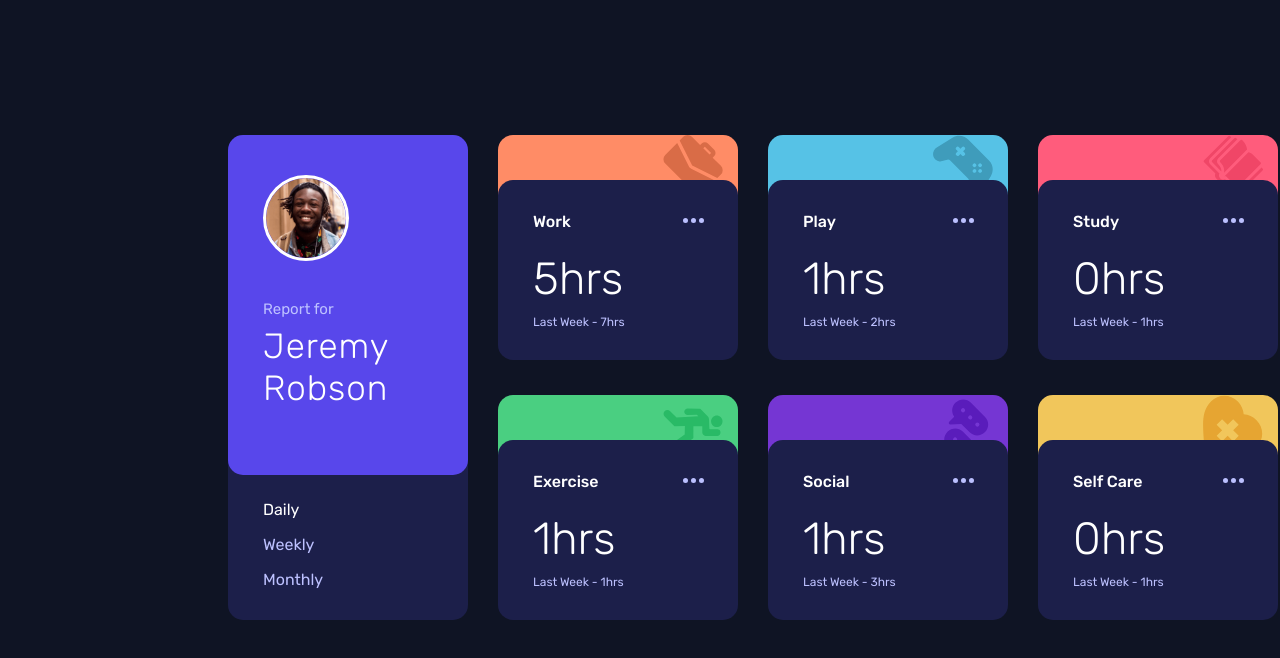
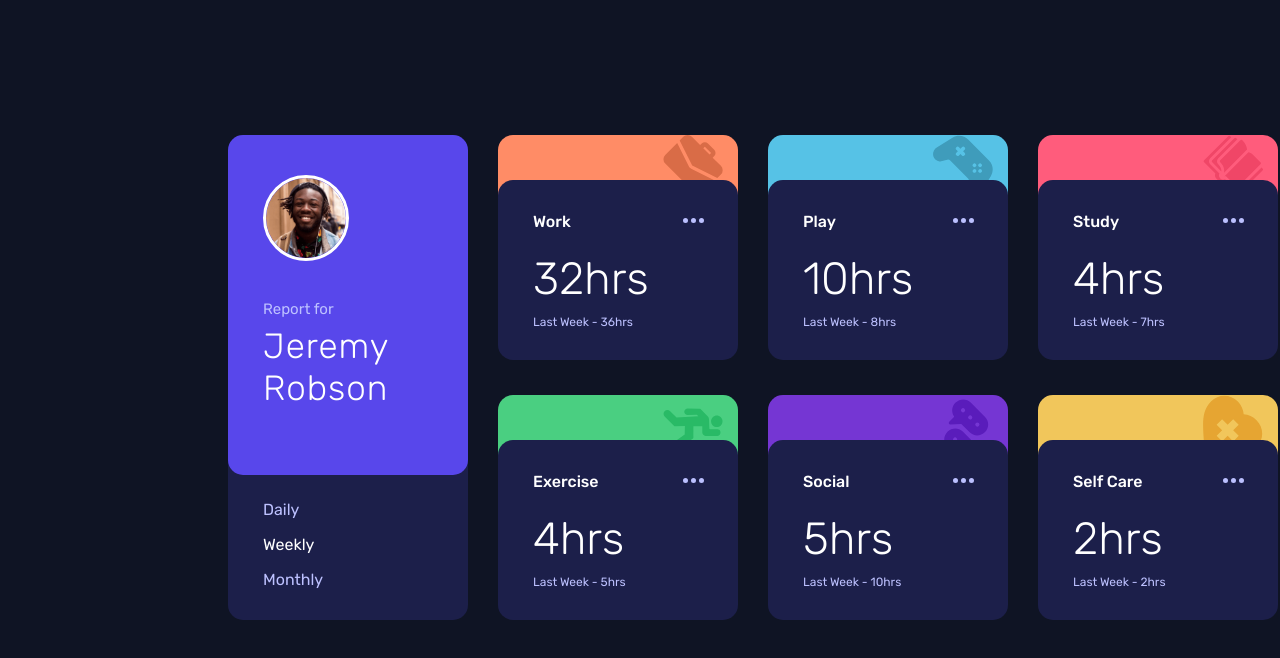
Before and after one commit to ThisumiSamarasekara/Time-tracking-dashboard, a React (Create React App) app: page / in a window 1280 px wide. Shown: the top 658 px of the page. Built offline with nearby package versions, Linux system fonts and the light colour scheme.

Commit message:
adding media query

```diff
--- a/src/App.css
+++ b/src/App.css
@@ -13,3 +13,21 @@
   grid-template-columns: repeat(3, 0fr);
   gap: 80px 30px;
 }
+
+@media (max-width: 376px) {
+  .profile_activities {
+    margin-top: 150px;
+  }
+
+  .activity {
+    width: 780px;
+    margin-left: 9px;
+    margin-top: 25px;
+  }
+
+  .set1 {
+    display: flex;
+    flex-direction: column;
+    gap: 70px 0;
+  }
+}
--- a/src/App.js
+++ b/src/App.js
@@ -1,23 +1,32 @@
 import React, { useState } from "react";
-import "./App.css";
 import Activity from "./components/Activity/Activity";
 import Profile from "./components/Profile/Profile";
-import data from "./metaData/data.json";
 import PlayIcon1 from "../src/images/icon-work.svg";
 import PlayIcon2 from "../src/images/icon-play.svg";
 import PlayIcon3 from "../src/images/icon-study.svg";
 import PlayIcon4 from "../src/images/icon-exercise.svg";
 import PlayIcon5 from "../src/images/icon-social.svg";
 import PlayIcon6 from "../src/images/icon-self-care.svg";
+import data from "./metaData/data.json";
+import "./App.css";
 
 function App() {
+  const [selectedPeriod, setSelectedPeriod] = useState("Weekly");
+
+  const handlePeriodClick = (period) => {
+    setSelectedPeriod(period);
+  };
+
   return (
     <div className="App">
       <div className="profile_activities">
         <div className="profile">
-          <Profile />
+          <Profile
+            selectedPeriod={selectedPeriod}
+            handlePeriodClick={handlePeriodClick}
+          />
         </div>
-        <div className="set1">
+
         <div className="activity">
           <div className="set1">
             {data.map((item, index) => {
@@ -47,9 +56,22 @@ function App() {
                   <Activity
                     activity={item.title}
                     image={image}
-                      hours={item.timeframes.daily.current}
-                      lastWeekHours={item.timeframes.daily.previous}
                     backgroundColor={backgroundColor}
+                    selectedPeriod={selectedPeriod}
+                    hours={
+                      selectedPeriod === "Daily"
+                        ? item.timeframes.daily.current
+                        : selectedPeriod === "Weekly"
+                        ? item.timeframes.weekly.current
+                        : item.timeframes.monthly.current
+                    }
+                    lastWeekHours={
+                      selectedPeriod === "Daily"
+                        ? item.timeframes.daily.previous
+                        : selectedPeriod === "Weekly"
+                        ? item.timeframes.weekly.previous
+                        : item.timeframes.monthly.previous
+                    }
                   />
                 </div>
               );
@@ -58,7 +80,6 @@ function App() {
         </div>
       </div>
     </div>
-    </div>
   );
 }
 
--- a/src/components/Activity/Activity.css
+++ b/src/components/Activity/Activity.css
@@ -65,3 +65,7 @@
   background-color: hsl(235, 45%, 61%);
   cursor: pointer;
 }
+
+.dots img:hover {
+  filter: brightness(0) invert(1);
+}
--- a/src/components/Activity/Activity.js
+++ b/src/components/Activity/Activity.js
@@ -1,14 +1,14 @@
 import React from "react";
-import img from "../../images/icon-work.svg";
 import img1 from "../../images/icon-ellipsis.svg";
 import "../Activity/Activity.css";
 
 export default function Activity({
   activity,
   image,
+  backgroundColor,
+  selectedPeriod,
   hours,
   lastWeekHours,
-  backgroundColor,
 }) {
   return (
     <div className="main_container">
@@ -29,10 +29,23 @@ export default function Activity({
           </div>
         </div>
         <div className="time">
-          <p>{hours}hrs</p>
+          <p>
+            {selectedPeriod === "Daily"
+              ? `${hours}hrs`
+              : selectedPeriod === "Weekly"
+              ? `${hours}hrs`
+              : `${hours}hrs`}
+          </p>
         </div>
         <div className="lastWeekTime">
-          <p>Last Week - {lastWeekHours}hrs</p>
+          <p>
+            Last Week -{" "}
+            {selectedPeriod === "Daily"
+              ? `${lastWeekHours}hrs`
+              : selectedPeriod === "Weekly"
+              ? `${lastWeekHours}hrs`
+              : `${lastWeekHours}hrs`}
+          </p>
         </div>
       </div>
     </div>
--- a/src/components/Profile/Profile.css
+++ b/src/components/Profile/Profile.css
@@ -67,3 +67,51 @@
 .days_info p.selected {
   color: white;
 }
+
+@media (max-width: 376px) {
+  .profile_container {
+    height: 60px;
+    width: 280px;
+    margin-left: 9px;
+    padding: 40px 30px;
+    display: flex;
+    top: -210px;
+  }
+
+  .profile_img img {
+    width: 55px;
+    height: 55px;
+  }
+
+  .profile_heading {
+    margin-top: -8px;
+    margin-left: 20px;
+  }
+
+  .heading1 {
+    font-size: 14px;
+  }
+
+  .heading2 {
+    font-size: 26px;
+  }
+
+  .days_container {
+    height: 60px;
+    width: 340px;
+    margin-left: 9px;
+    margin-top: 0px;
+    padding: 40px 0px;
+  }
+
+  .days_info {
+    margin-top: 60px;
+    display: flex;
+  }
+
+  .days_info p {
+    margin-top: 0px;
+    display: flex;
+    margin-left: 48px;
+  }
+}
--- a/src/components/Profile/Profile.js
+++ b/src/components/Profile/Profile.js
@@ -1,13 +1,8 @@
-import React, { useState } from "react";
+import React from "react";
 import img from "../../images/image-jeremy.png";
 import "../Profile/Profile.css";
 
-export default function Profile() {
-  const [selectedPeriod, setSelectedPeriod] = useState("Daily");
-
-  const handlePeriodClick = (period) => {
-    setSelectedPeriod(period);
-  };
+export default function Profile({ selectedPeriod, handlePeriodClick }) {
   return (
     <div className="main_container">
       <div className="profile_container">
```
Lines whose indentation alone changed are shown as unchanged.
